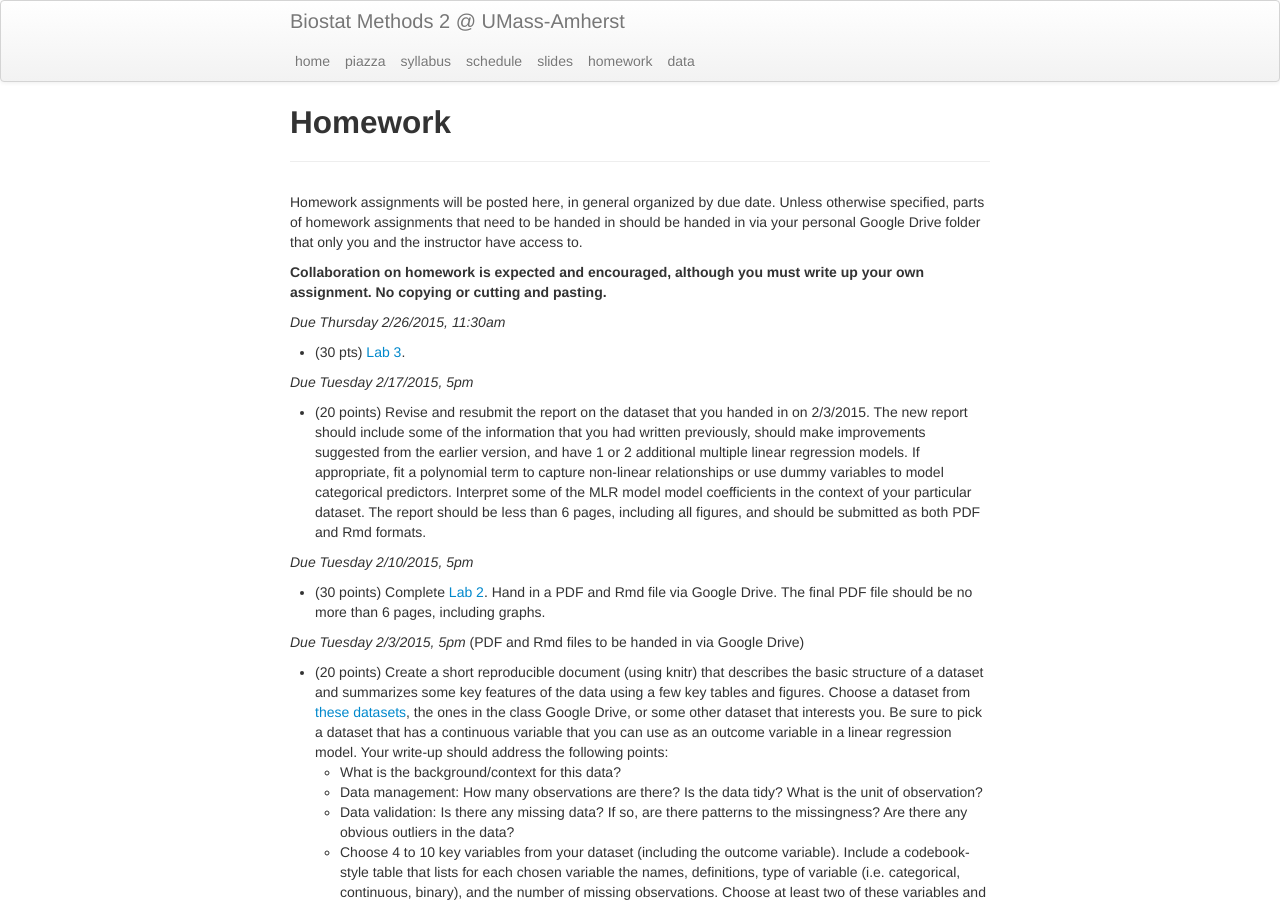
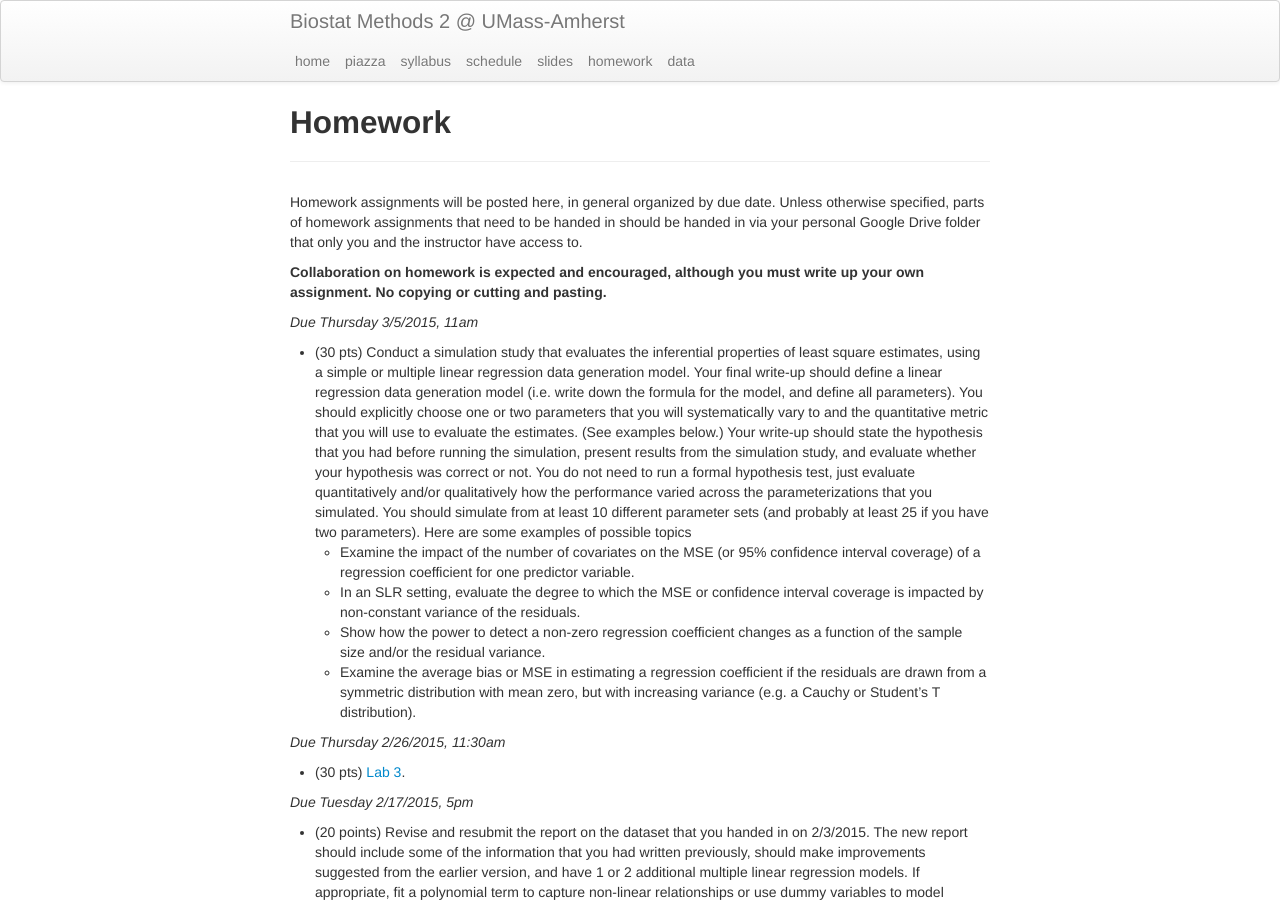
Before and after one commit to nickreich/stat-modeling-2015, a Jekyll site: the page built from pages/homework.md, in a window 1280 px wide and 900 px high. Built offline with Jekyll 4.4.1, drawn with Linux system fonts in a browser that asks for light colours.

Commit message:
homework update.

```diff
--- a/pages/homework.md
+++ b/pages/homework.md
@@ -7,6 +7,14 @@ tagline:
 Homework assignments will be posted here, in general organized by due date. Unless otherwise specified, parts of homework assignments that need to be handed in should be handed in via your personal Google Drive folder that only you and the instructor have access to.
 
 **Collaboration on homework is expected and encouraged, although you must write up your own assignment. No copying or cutting and pasting.**
+
+_Due Thursday 3/5/2015, 11am_
+
+* (30 pts) Conduct a simulation study that evaluates the inferential properties of least square estimates, using a simple or multiple linear regression data generation model. Your final write-up should define a linear regression data generation model (i.e. write down the formula for the model, and define all parameters). You should explicitly choose one or two parameters that you will systematically vary to and the quantitative metric that you will use to evaluate the estimates. (See examples below.) Your write-up should state the hypothesis that you had before running the simulation, present results from the simulation study, and evaluate whether your hypothesis was correct or not. You do not need to run a formal hypothesis test, just evaluate quantitatively and/or qualitatively how the performance varied across the parameterizations that you simulated. You should simulate from at least 10 different parameter sets (and probably at least 25 if you have two parameters). Here are some examples of possible topics
+   + Examine the impact of the number of covariates on the MSE (or 95% confidence interval coverage) of a regression coefficient for one predictor variable.
+   + In an SLR setting, evaluate the degree to which the MSE or confidence interval coverage is impacted by non-constant variance of the residuals.
+   + Show how the power to detect a non-zero regression coefficient changes as a function of the sample size and/or the residual variance.
+   + Examine the average bias or MSE in estimating a regression coefficient if the residuals are drawn from a symmetric distribution with mean zero, but with increasing variance (e.g. a Cauchy or Student's T distribution).
 
 _Due Thursday 2/26/2015, 11:30am_
 
```
